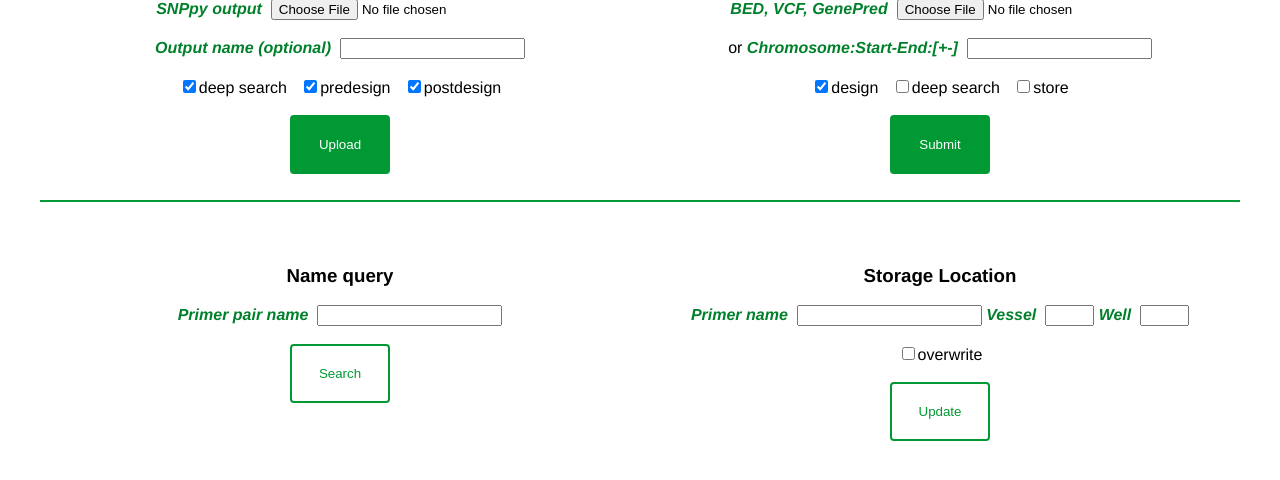
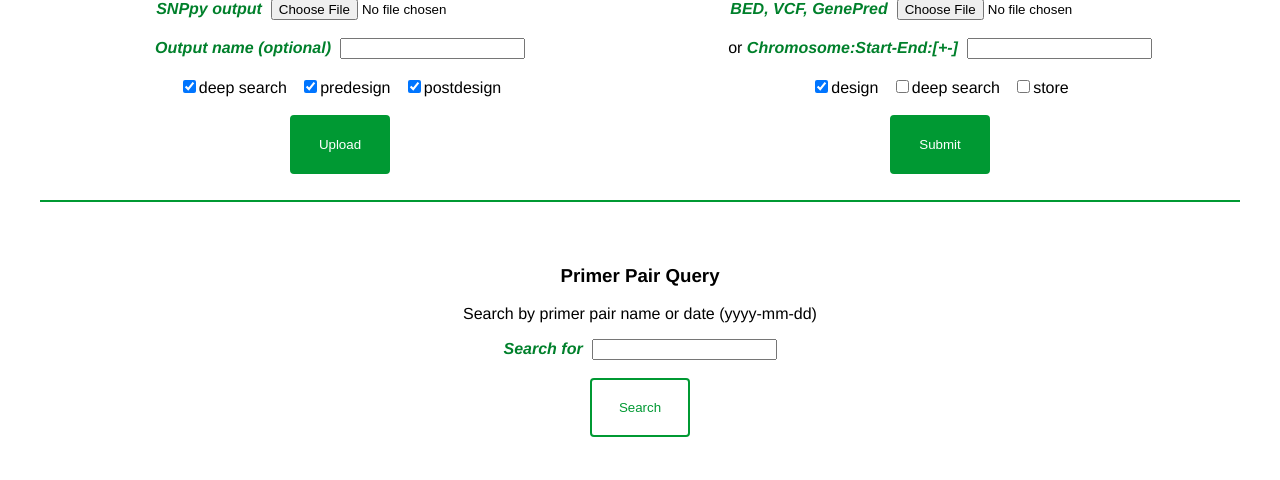
Before and after one commit to KingsPM/zippy, a Flask app: page / in a window 1280 px wide. Shown: the part 174-654 px from the top of the page. Run offline with Flask 2, Linux system fonts and the light colour scheme; parts of the project's set-up code (start-up, migrations or seed data) failed here and were passed over.

Commit message:
added search-by-date functionality to existing searchByName method

```diff
--- a/zippy/static/styles.css
+++ b/zippy/static/styles.css
@@ -41,6 +41,11 @@ header {
 	height: 200px;
 	text-align: center;
 }
+
+#centre {
+  text-align: center;
+}
+
 
 div.box {
   padding: 10px;
--- a/zippy/templates/index.html
+++ b/zippy/templates/index.html
@@ -28,24 +28,25 @@
         <div>
             <p>&nbsp</p><br><hr><br><br>
         </div>
-        <div id="left">
-            <h3>Name query</h3>
+        <div id= centre;>
+            <h3>Primer Pair Query</h3>
+            <p>Search by primer pair name or date (yyyy-mm-dd)</p>
             <form action="/specify_searchname/" method="post" enctype="multipart/form-data">
-                <span class="pop">Primer pair name &nbsp</span><input type="text" name="searchName"><br><br>
+                <span class="pop">Search for &nbsp</span><input type="text" name="searchName"><br><br>
                 <input type="submit" id="revSubmit" value="Search">
             </form>
         </div>
         <div>
         </div>
-        <div id="right">
+        <!-- <div id="right">
             <h3>Storage Location</h3>
             <form action="/update_location/" method="post" enctype="multipart/form-data">
                 <span class="pop">Primer name &nbsp</span><input type="text" name="primername" size=20>
                 <span class="pop">Vessel &nbsp</span><input type="text" name="vessel" maxlength="3" size=3>
-                <span class="pop">Well &nbsp</span><input type="text" name="well" maxlength="3" size=3><br><br>
+                <span class="pop">Well &nbsp</span><input type="text" name="well"><br><br>
                 <input type="checkbox" name="force" value="True">overwrite<br><br>
                 <input type="submit" id="revSubmit" value="Update">
             </form>
-        </div>
+        </div> -->
     </div>
 {% endblock %}
--- a/zippy/templates/update_location_from_table.html
+++ b/zippy/templates/update_location_from_table.html
@@ -12,7 +12,7 @@
       </div>
       <div class="box">
         <form action="/update_location_from_table/{{primerName}}" method="post" enctype="multipart/form-data">
-          Vessel &nbsp<input type="text" name="vessel" value={{splitLoc[0]}} maxlength="3" size=3>
+          Vessel &nbsp<input type="text" name="vessel" value={{splitLoc[0]}} maxlength="4" size=4>
           Well &nbsp<input type="text" name="well" value={{splitLoc[1]}}>
           <input type="checkbox" name="force" value="True">overwrite
           <input type="submit" id="wideButton" value="Update location">
--- a/zippy/zippylib/database.py
+++ b/zippy/zippylib/database.py
@@ -234,8 +234,19 @@ class PrimerDB(object):
             raise
         else:
             cursor = self.db.cursor()
-            if type(query) in [str,unicode]:  # us primerpair name
-                subSearchName = '%'+query+'%'
+            subSearchName = '%'+query+'%'
+            datematch = re.compile("([-0-9]+)")
+            print >> sys.stderr, query
+            if datematch.match(query): # query date
+                cursor.execute('''SELECT DISTINCT p.pairid, l.tag, r.tag, l.seq, r.seq, p.left, p.right,
+                    p.chrom, p.start, p.end, l.vessel, l.well, r.vessel, r.well, 0
+                    FROM pairs AS p
+                    LEFT JOIN primer as l ON p.left = l.name
+                    LEFT JOIN primer as r ON p.right = r.name
+                    where p.dateadded LIKE ?
+                    ORDER BY p.pairid;''', \
+                    (subSearchName,))
+            elif type(query) in [str,unicode]:  # use primerpair name
                 cursor.execute('''SELECT DISTINCT p.pairid, l.tag, r.tag, l.seq, r.seq, p.left, p.right,
                     p.chrom, p.start, p.end, l.vessel, l.well, r.vessel, r.well, 0
                     FROM pairs AS p
```
